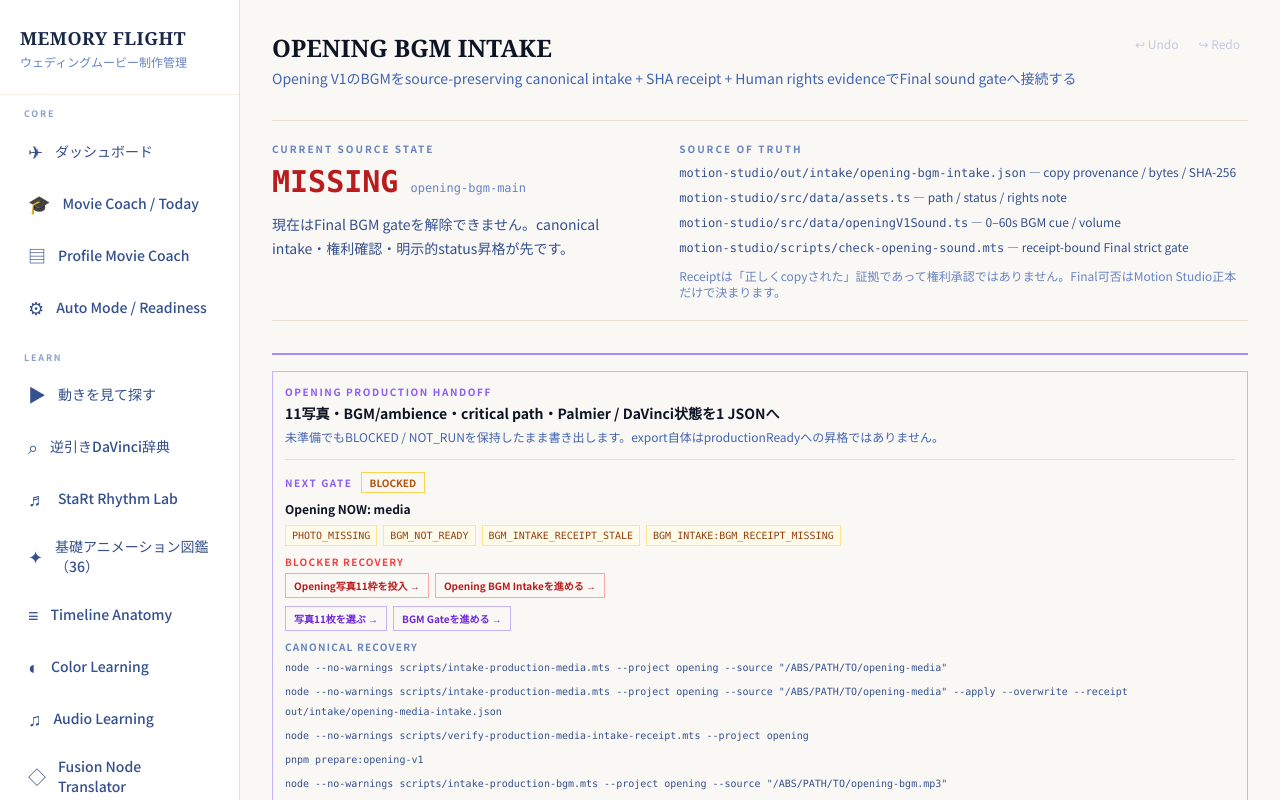
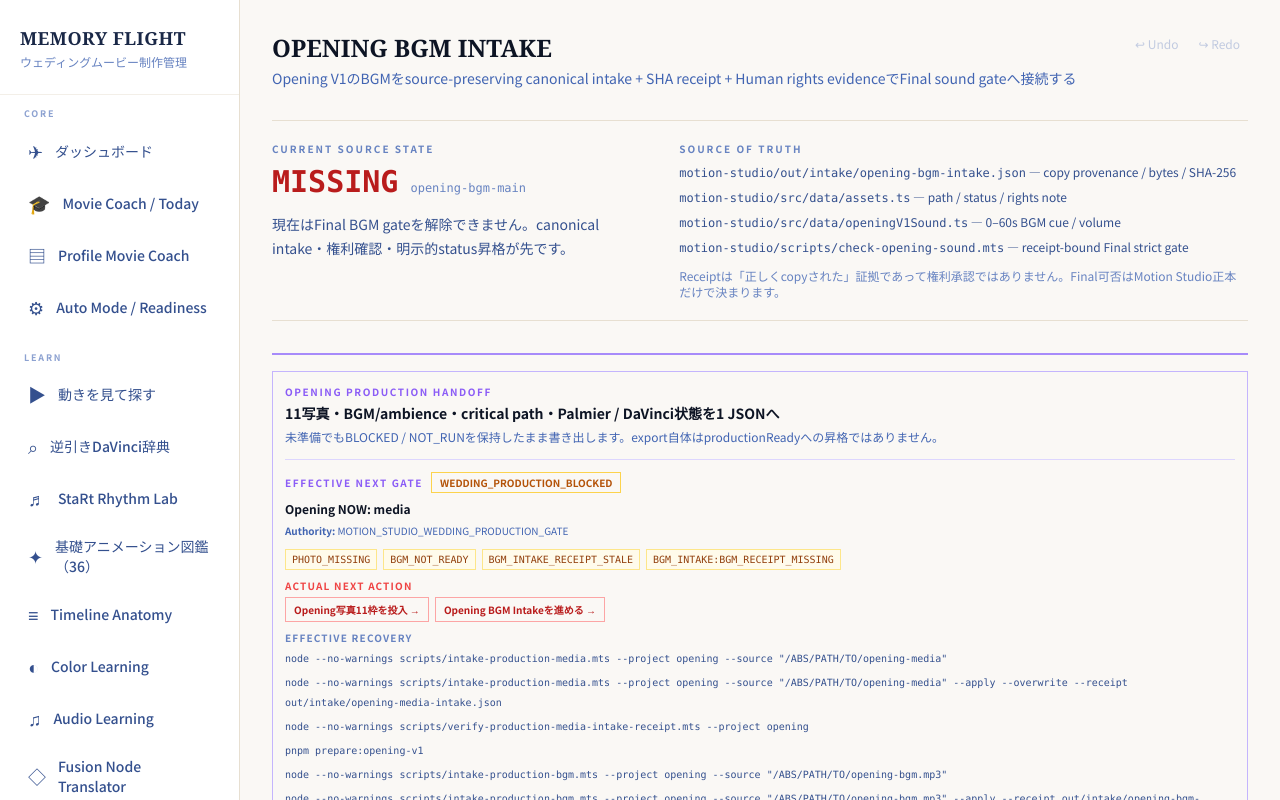
Before and after one commit to m-shogo/wedding-project, a React (Vite) app in the folder movie-dashboard/: page /opening-bgm-intake in a window 1280 px wide. Shown: the top 800 px of the page. Built offline with nearby package versions, Linux system fonts and the light colour scheme.

Commit message:
Movie: show effective Opening next gate

```diff
--- a/movie-dashboard/src/components/OpeningProductionHandoffExportButton.tsx
+++ b/movie-dashboard/src/components/OpeningProductionHandoffExportButton.tsx
@@ -1,10 +1,10 @@
-import {buildOpeningProductionStatusHandoff, buildOpeningProductionStatusHandoffJson} from "../data/openingProductionStatusHandoff";
+import {buildOpeningProductionStatusHandoffJson} from "../data/openingProductionStatusHandoff";
 import {downloadText} from "../lib/exporters";
-import {ProductionNextGateSummary} from "./ProductionNextGateSummary";
+import {buildPalmierWeddingProductionGate} from "../lib/palmierWeddingProductionGate";
+import {EffectiveProductionNextGateSummary} from "./EffectiveProductionNextGateSummary";
 
 export function OpeningProductionHandoffExportButton({compact = false}: {compact?: boolean}) {
-  const handoff = buildOpeningProductionStatusHandoff();
-  const nextGate = handoff.opening.production.nextGate;
+  const effectiveProject = buildPalmierWeddingProductionGate("opening").projects[0];
   const exportHandoff = () => downloadText(buildOpeningProductionStatusHandoffJson(), "opening-v1-production-handoff.json");
   return <div className={compact ? "inline-block" : "w-full border border-violet-300 dark:border-violet-700 px-3 py-3"}>
     <button type="button" onClick={exportHandoff} className={compact ? "px-3 py-2 border border-violet-300 dark:border-violet-700 text-xs font-semibold text-violet-700 dark:text-violet-300" : "w-full text-left"}>
@@ -12,6 +12,6 @@ export function OpeningProductionHandoffExportButton({compact = false}: {compact
       <span className="mt-1 block text-sm font-bold text-navy-900 dark:text-sand-100">{compact ? "Production Handoff JSONを書き出す" : "11写真・BGM/ambience・critical path・Palmier / DaVinci状態を1 JSONへ"}</span>
       {!compact ? <span className="mt-1 block text-xs leading-5 text-navy-500 dark:text-navy-300">未準備でもBLOCKED / NOT_RUNを保持したまま書き出します。export自体はproductionReadyへの昇格ではありません。</span> : null}
     </button>
-    {!compact ? <ProductionNextGateSummary projectLabel="Opening" state={nextGate.state} stage={nextGate.stage} artifactPath={nextGate.artifactPath} blockerCodes={nextGate.blockerCodes} blockerActions={nextGate.blockerActions} recovery={nextGate.recovery} actionTargets={nextGate.actionTargets} /> : null}
+    {!compact && effectiveProject ? <EffectiveProductionNextGateSummary projectLabel="Opening" gate={effectiveProject.effectiveNextGate} /> : null}
   </div>;
 }
```
